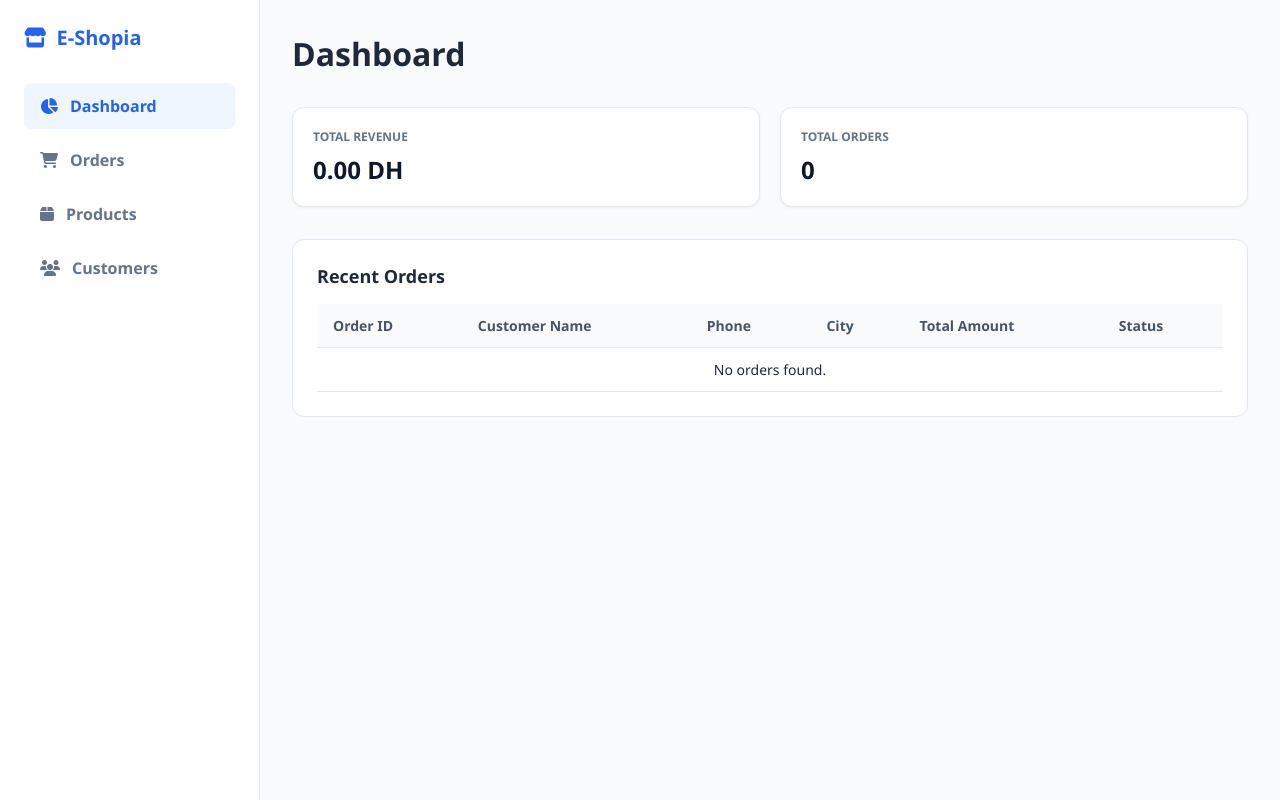
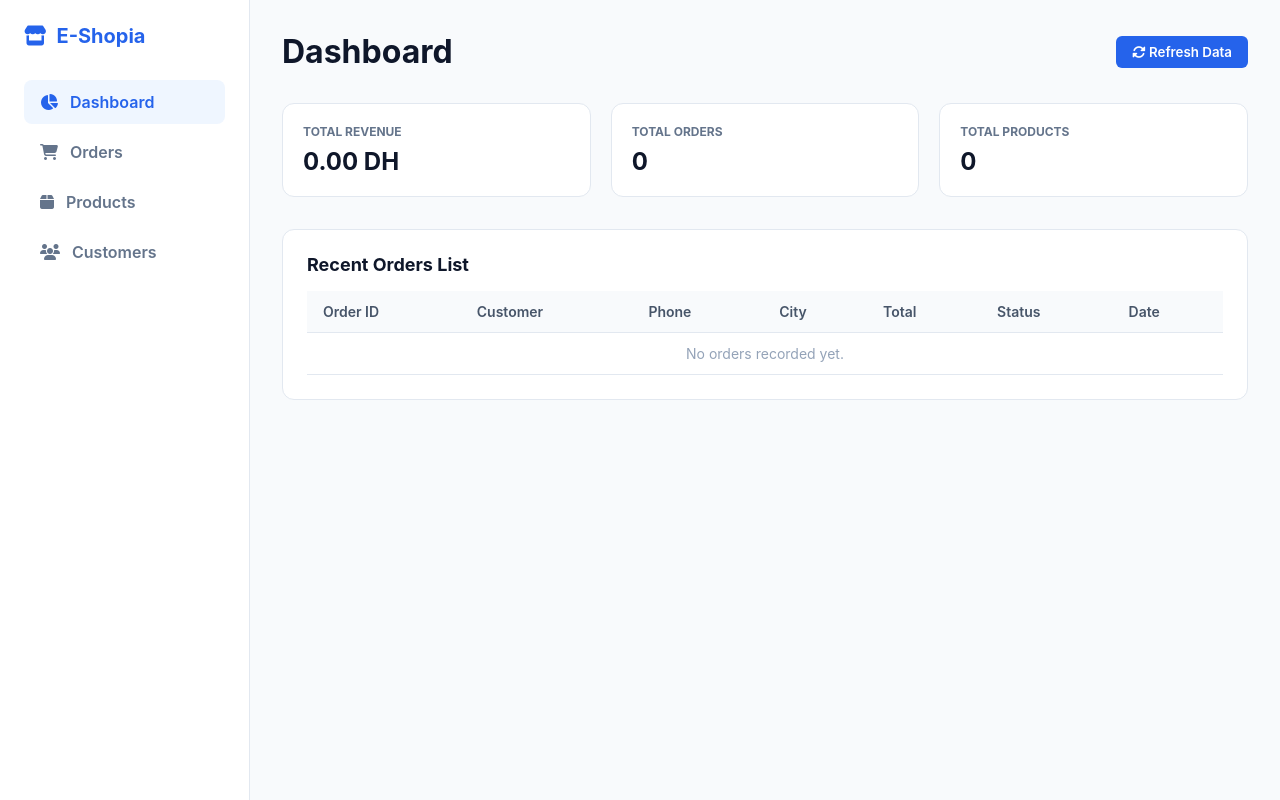
Before and after one commit to eshopia-world/ESHOPIA-MAROC-FINAL, a plain HTML site: page frontend/admin/index.html in a window 1280 px wide. Both pictures are taken after a click on the link "Dashboard". Drawn offline with Linux system fonts and the light colour scheme.

Commit message:
Setup fully functional dashboard UI and order handler

```diff
--- a/frontend/admin/index.html
+++ b/frontend/admin/index.html
@@ -6,94 +6,151 @@
     <title>E-Shopia Admin Dashboard</title>
     <link rel="stylesheet" href="https://cdnjs.cloudflare.com/ajax/libs/font-awesome/6.4.0/css/all.min.css">
     <style>
-        * { box-sizing: border-box; margin: 0; padding: 0; font-family: 'Segoe UI', Roboto, sans-serif; }
-        body { background-color: #f8fafc; color: #1e293b; display: flex; min-height: 100vh; }
-        .sidebar { width: 260px; background: #ffffff; border-right: 1px solid #e2e8f0; padding: 24px; display: flex; flex-direction: column; justify-content: space-between; }
+        * { box-sizing: border-box; margin: 0; padding: 0; font-family: 'Inter', system-ui, sans-serif; }
+        body { background-color: #f8fafc; color: #0f172a; display: flex; min-height: 100vh; }
+
+        .sidebar { width: 250px; background: #ffffff; border-right: 1px solid #e2e8f0; padding: 24px; display: flex; flex-direction: column; justify-content: space-between; position: fixed; height: 100vh; }
         .sidebar .brand { font-size: 20px; font-weight: 700; color: #2563eb; margin-bottom: 32px; display: flex; align-items: center; gap: 10px; }
         .sidebar ul { list-style: none; }
-        .sidebar ul li { margin-bottom: 8px; }
+        .sidebar ul li { margin-bottom: 6px; }
         .sidebar ul li a { text-decoration: none; color: #64748b; font-weight: 600; padding: 12px 16px; border-radius: 8px; display: flex; align-items: center; gap: 12px; transition: all 0.2s; }
         .sidebar ul li a:hover, .sidebar ul li a.active { background: #eff6ff; color: #2563eb; }
-        .main-content { flex: 1; padding: 32px; overflow-y: auto; }
+
+        .main-content { margin-left: 250px; flex: 1; padding: 32px; }
         .header { display: flex; justify-content: space-between; align-items: center; margin-bottom: 32px; }
+
         .stats-grid { display: grid; grid-template-columns: repeat(auto-fit, minmax(220px, 1fr)); gap: 20px; margin-bottom: 32px; }
-        .card { background: #fff; padding: 20px; border-radius: 12px; border: 1px solid #e2e8f0; box-shadow: 0 1px 3px rgba(0,0,0,0.05); }
+        .card { background: #fff; padding: 20px; border-radius: 12px; border: 1px solid #e2e8f0; }
         .card .title { font-size: 12px; text-transform: uppercase; color: #64748b; font-weight: 700; margin-bottom: 8px; }
         .card .value { font-size: 24px; font-weight: 700; color: #0f172a; }
-        .section-panel { background: #fff; padding: 24px; border-radius: 12px; border: 1px solid #e2e8f0; }
+
+        .section-panel { background: #fff; padding: 24px; border-radius: 12px; border: 1px solid #e2e8f0; display: none; }
+        .section-panel.active { display: block; }
+
         table { width: 100%; border-collapse: collapse; margin-top: 16px; }
         th, td { text-align: left; padding: 12px 16px; border-bottom: 1px solid #e2e8f0; font-size: 14px; }
         th { background-color: #f8fafc; color: #475569; font-weight: 600; }
-        .badge { padding: 4px 10px; border-radius: 20px; font-size: 12px; font-weight: 600; }
+
+        .badge { padding: 4px 10px; border-radius: 20px; font-size: 12px; font-weight: 600; text-transform: capitalize; }
         .badge-pending { background: #fef3c7; color: #d97706; }
+        .badge-completed { background: #d1fae5; color: #059669; }
+
+        .btn-refresh { background: #2563eb; color: #fff; border: none; padding: 8px 16px; border-radius: 6px; font-weight: 600; cursor: pointer; }
     </style>
 </head>
 <body>
+
     <div class="sidebar">
         <div>
             <div class="brand"><i class="fa-solid fa-store"></i> E-Shopia</div>
             <ul>
-                <li><a href="#" class="active" onclick="switchTab('Dashboard', event)"><i class="fa-solid fa-chart-pie"></i> Dashboard</a></li>
-                <li><a href="#" onclick="switchTab('Orders', event)"><i class="fa-solid fa-cart-shopping"></i> Orders</a></li>
-                <li><a href="#" onclick="switchTab('Products', event)"><i class="fa-solid fa-box"></i> Products</a></li>
-                <li><a href="#" onclick="switchTab('Customers', event)"><i class="fa-solid fa-users"></i> Customers</a></li>
+                <li><a href="#dashboard" class="nav-btn active" data-tab="dashboard"><i class="fa-solid fa-chart-pie"></i> Dashboard</a></li>
+                <li><a href="#orders" class="nav-btn" data-tab="orders"><i class="fa-solid fa-cart-shopping"></i> Orders</a></li>
+                <li><a href="#products" class="nav-btn" data-tab="products"><i class="fa-solid fa-box"></i> Products</a></li>
+                <li><a href="#customers" class="nav-btn" data-tab="customers"><i class="fa-solid fa-users"></i> Customers</a></li>
             </ul>
         </div>
     </div>
+
     <div class="main-content">
         <div class="header">
             <h1 id="page-title">Dashboard Overview</h1>
+            <button class="btn-refresh" onclick="loadDashboardData()"><i class="fa-solid fa-rotate"></i> Refresh Data</button>
         </div>
+
         <div class="stats-grid">
             <div class="card"><div class="title">Total Revenue</div><div class="value" id="stat-revenue">0.00 DH</div></div>
             <div class="card"><div class="title">Total Orders</div><div class="value" id="stat-orders">0</div></div>
+            <div class="card"><div class="title">Total Products</div><div class="value" id="stat-products">0</div></div>
         </div>
-        <div class="section-panel">
-            <h2 style="font-size: 18px;">Recent Orders</h2>
+
+        <!-- Dashboard / Orders Panel -->
+        <div class="section-panel active" id="panel-dashboard">
+            <h2 style="font-size: 18px; margin-bottom: 12px;">Recent Orders List</h2>
             <table>
                 <thead>
                     <tr>
                         <th>Order ID</th>
-                        <th>Customer Name</th>
+                        <th>Customer</th>
                         <th>Phone</th>
                         <th>City</th>
-                        <th>Total Amount</th>
+                        <th>Total</th>
                         <th>Status</th>
+                        <th>Date</th>
                     </tr>
                 </thead>
-                <tbody id="orders-table-body"></tbody>
+                <tbody id="orders-table-body">
+                    <tr><td colspan="7" style="text-align:center;">Loading orders...</td></tr>
+                </tbody>
             </table>
         </div>
+
+        <!-- Products Panel -->
+        <div class="section-panel" id="panel-products">
+            <h2 style="font-size: 18px; margin-bottom: 12px;">Product Inventory</h2>
+            <p style="color: #64748b;">No items added to catalog yet.</p>
         </div>
+
+        <!-- Customers Panel -->
+        <div class="section-panel" id="panel-customers">
+            <h2 style="font-size: 18px; margin-bottom: 12px;">Customer Contacts</h2>
+            <p style="color: #64748b;">Customer records will appear here.</p>
+        </div>
+    </div>
+
     <script>
-        function switchTab(name, e) {
-            if(e) e.preventDefault();
-            document.querySelectorAll('.sidebar a').forEach(el => el.classList.remove('active'));
-            if(e) e.currentTarget.classList.add('active');
-            document.getElementById('page-title').textContent = name;
-        }
-        function loadOrders() {
+        // Tab Navigation Setup
+        document.querySelectorAll('.nav-btn').forEach(btn => {
+            btn.addEventListener('click', (e) => {
+                e.preventDefault();
+                const targetTab = btn.getAttribute('data-tab');
+
+                document.querySelectorAll('.nav-btn').forEach(b => b.classList.remove('active'));
+                btn.classList.add('active');
+
+                document.querySelectorAll('.section-panel').forEach(panel => panel.classList.remove('active'));
+
+                const activePanel = document.getElementById(`panel-${targetTab}`) || document.getElementById('panel-dashboard');
+                activePanel.classList.add('active');
+
+                document.getElementById('page-title').textContent = btn.textContent.trim();
+            });
+        });
+
+        // Load Dynamic Data from LocalStorage / Backend
+        function loadDashboardData() {
             const tableBody = document.getElementById('orders-table-body');
             const orders = JSON.parse(localStorage.getItem('eshopia_orders') || '[]');
+
             document.getElementById('stat-orders').textContent = orders.length;
-            let total = 0;
-            tableBody.innerHTML = orders.length === 0 ? '<tr><td colspan="6" style="text-align:center;">No orders found.</td></tr>' : '';
-            orders.forEach(order => {
+            let totalRev = 0;
+
+            if (orders.length === 0) {
+                tableBody.innerHTML = '<tr><td colspan="7" style="text-align:center; color:#94a3b8;">No orders recorded yet.</td></tr>';
+            } else {
+                tableBody.innerHTML = '';
+                orders.forEach((order, index) => {
                     const price = parseFloat(order.total || order.price || 0);
-                total += price;
+                    totalRev += price;
+
                     tableBody.innerHTML += `
                         <tr>
-                        <td><strong>#${order._id || 'N/A'}</strong></td>
+                            <td><strong>#${order._id || (1000 + index)}</strong></td>
                             <td>${order.fullName || order.name || 'Guest'}</td>
                             <td>${order.phone || 'N/A'}</td>
                             <td>${order.city || 'N/A'}</td>
                             <td><strong>${price.toFixed(2)} DH</strong></td>
                             <td><span class="badge badge-pending">${order.status || 'Pending'}</span></td>
-                    </tr>`;
+                            <td>${new Date(order.createdAt || Date.now()).toLocaleDateString()}</td>
+                        </tr>
+                    `;
                 });
-            document.getElementById('stat-revenue').textContent = total.toFixed(2) + ' DH';
             }
-        document.addEventListener('DOMContentLoaded', loadOrders);
+
+            document.getElementById('stat-revenue').textContent = totalRev.toFixed(2) + ' DH';
+        }
+
+        document.addEventListener('DOMContentLoaded', loadDashboardData);
     </script>
 </body>
 </html>
```
Lines whose indentation alone changed are shown as unchanged.
